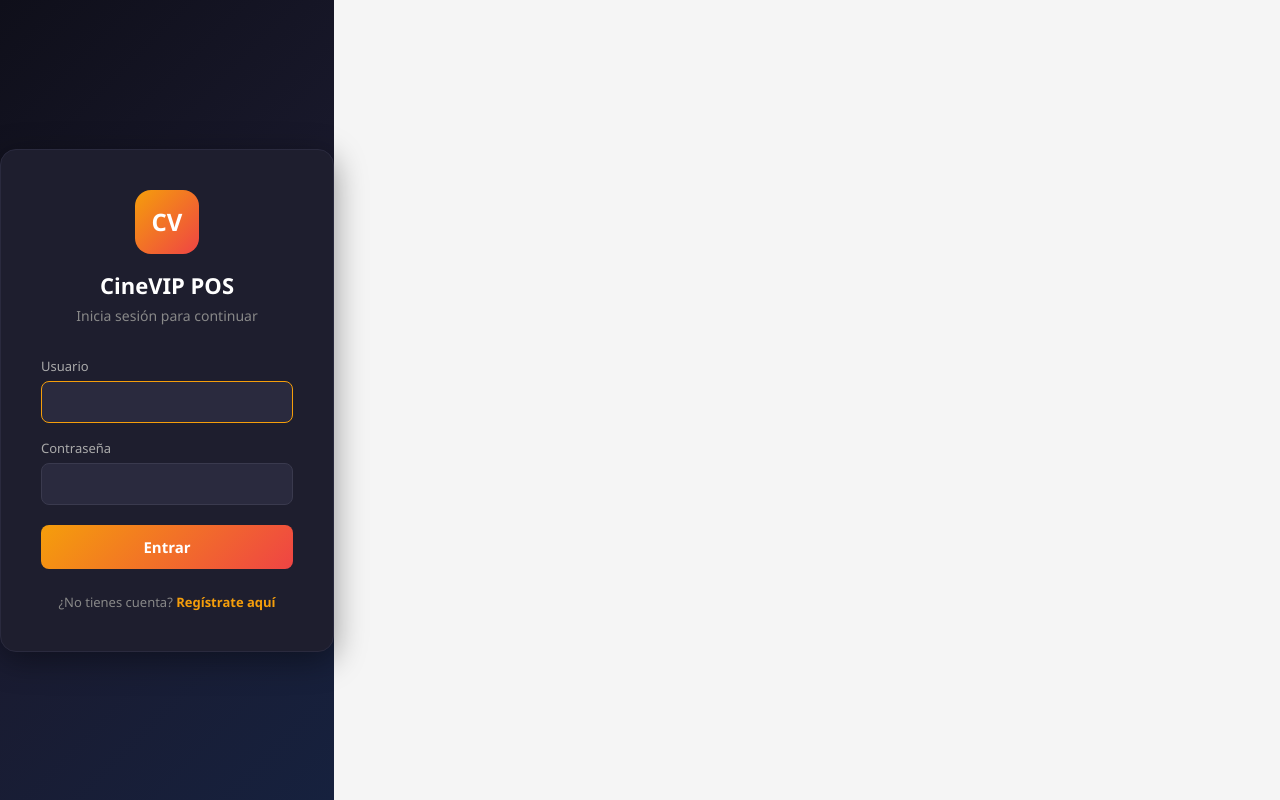
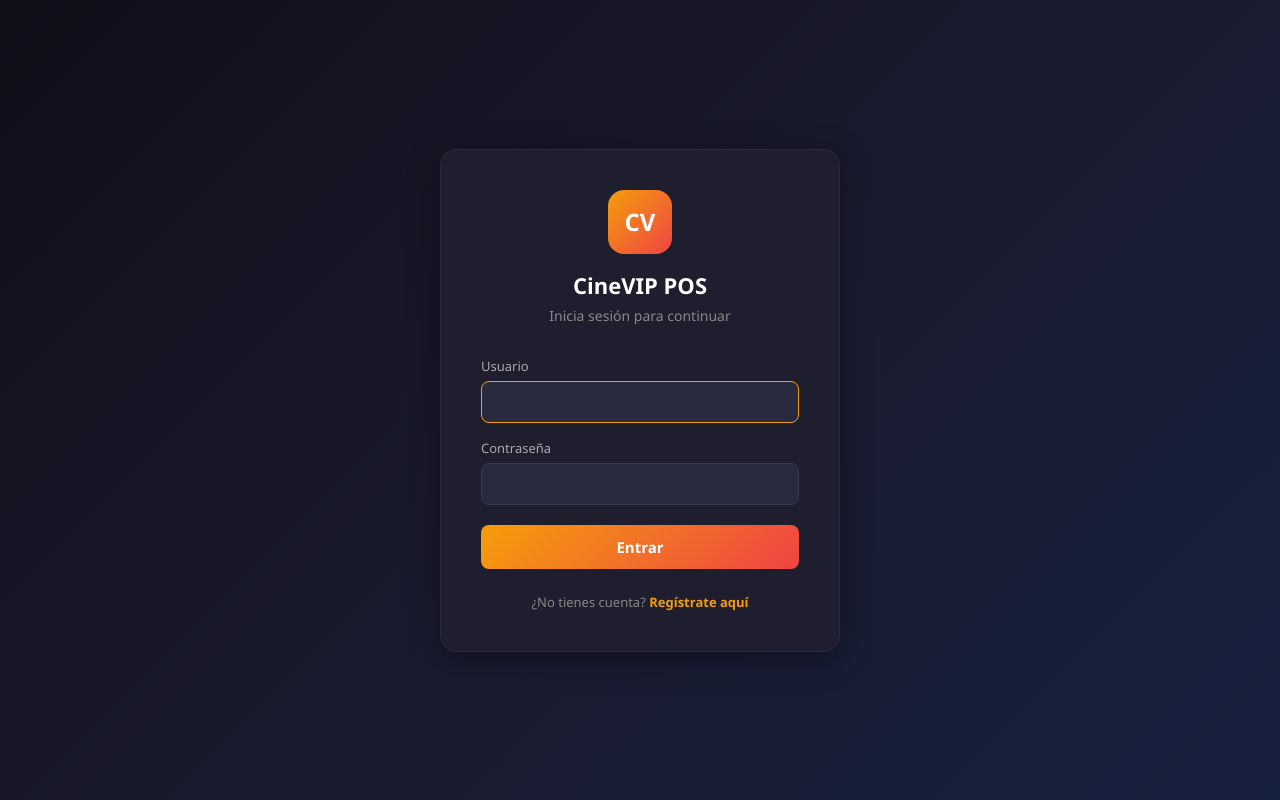
Before and after one commit to JoacoElexer/CineVip-POS-FrontEnd, a React (Vite) app: page /login in a window 1280 px wide. Built offline with nearby package versions, Linux system fonts and the light colour scheme; no server answers.

Commit message:
Modificacion del login

```diff
--- a/src/styles/login.css
+++ b/src/styles/login.css
@@ -1,5 +1,21 @@
+/* RESET para ocupar toda la página */
+* {
+  margin: 0;
+  padding: 0;
+  box-sizing: border-box;
+}
+
+html, body {
+  height: 100%;
+  width: 100%;
+  margin: 0;
+  padding: 0;
+}
+
+/* Tu estilo existente (sin cambios, pero ahora sí ocupará toda la página) */
 .login-page {
   min-height: 100vh;
+  width: 100%;
   display: flex;
   align-items: center;
   justify-content: center;
@@ -147,3 +163,23 @@
 .login-footer a:hover {
   text-decoration: underline;
 }
+
+/* Añade esto a tu login.css */
+html, body {
+  height: 100%;
+  width: 100%;
+  margin: 0;
+  padding: 0;
+  overflow-y: auto; /* Explícitamente permite scroll vertical */
+}
+
+.login-page {
+  min-height: 100vh;
+  width: 100%;
+  display: flex;
+  align-items: center;
+  justify-content: center;
+  background: linear-gradient(135deg, #0f0f1a 0%, #1a1a2e 50%, #16213e 100%);
+  /* Opcional: si quieres que el fondo no se mueva al hacer scroll */
+  /* background-attachment: fixed; */
+}
```
